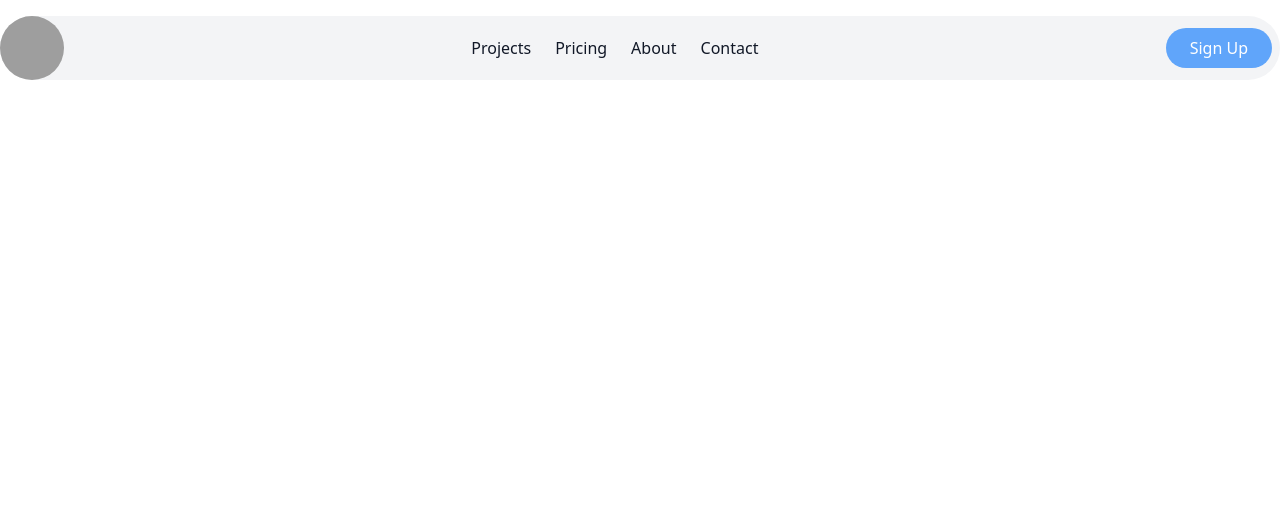
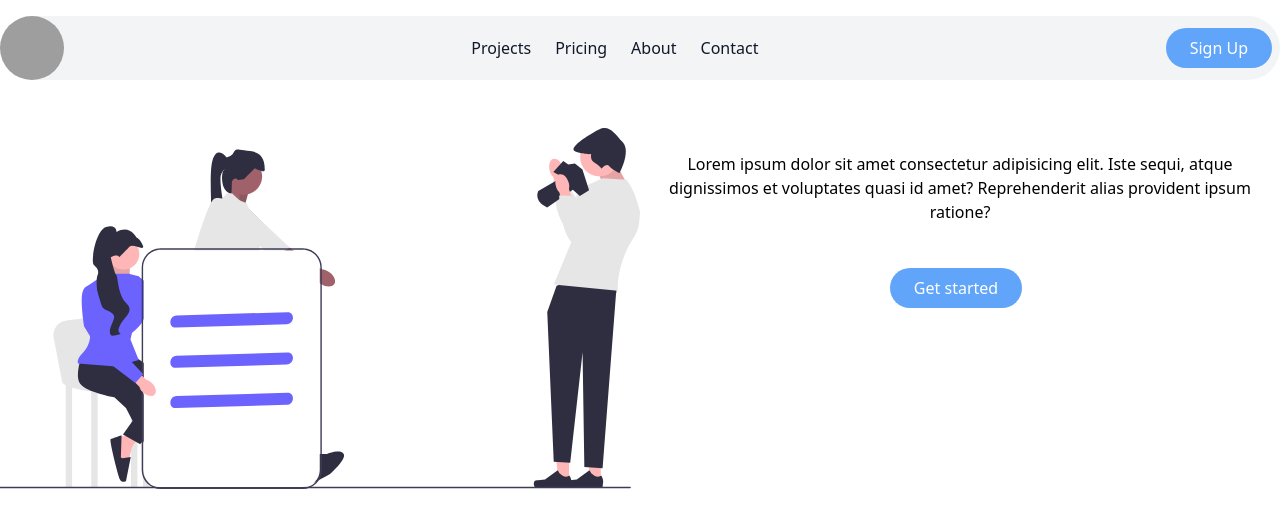
Before and after one commit to ivanroscuenca/landingpage_Tailwind, a website: page index.html in a window 1280 px wide. Drawn offline with Linux system fonts and the light colour scheme; grey boxes are pictures that could not be loaded.

Commit message:
heroSection

```diff
--- a/index.html
+++ b/index.html
@@ -8,6 +8,7 @@
 </head>
 <body>
 
+<!-- navbar -->
   <div class="container mx-auto bg-gray-100 mt-4 rounded-full">
     <nav class="flex items-center justify-between">
       <div class="h-16 w-16">
@@ -22,8 +23,22 @@
       <button class="px-6 py-2 bg-blue-400 rounded-full mr-2 text-white hover:bg-blue-600 capitalize">Sign Up</button>
 
     </nav>
+  </div>
 
+<!-- hero section -->
+<div class="container mx-auto flex mt-12">
+
+  <div class="w-1/2">
+    <img class="mx-auto" src="/imgs/hero.svg" alt="hero_image">
   </div>
+
+  <div class="w-1/2 text-center">
+    <p class="p-6">Lorem ipsum dolor sit amet consectetur adipisicing elit. Iste sequi, atque dignissimos et voluptates quasi id amet? Reprehenderit alias provident ipsum ratione?</p>
+  <button class="px-6 py-2 bg-blue-400 rounded-full mr-2 text-white hover:bg-blue-600 text-center mt-5">Get started</button>
+  </div>
+
+</div>
+
 
 </body>
 </html>
```
Also changed, not shown: dist/output.css, imgs/hero.svg (added).
